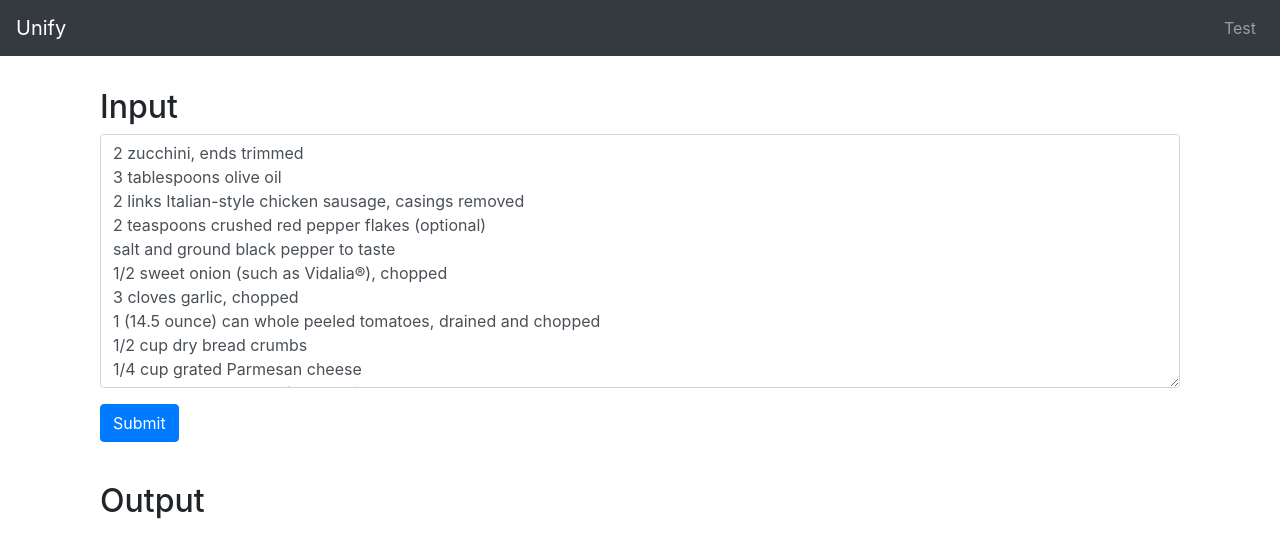
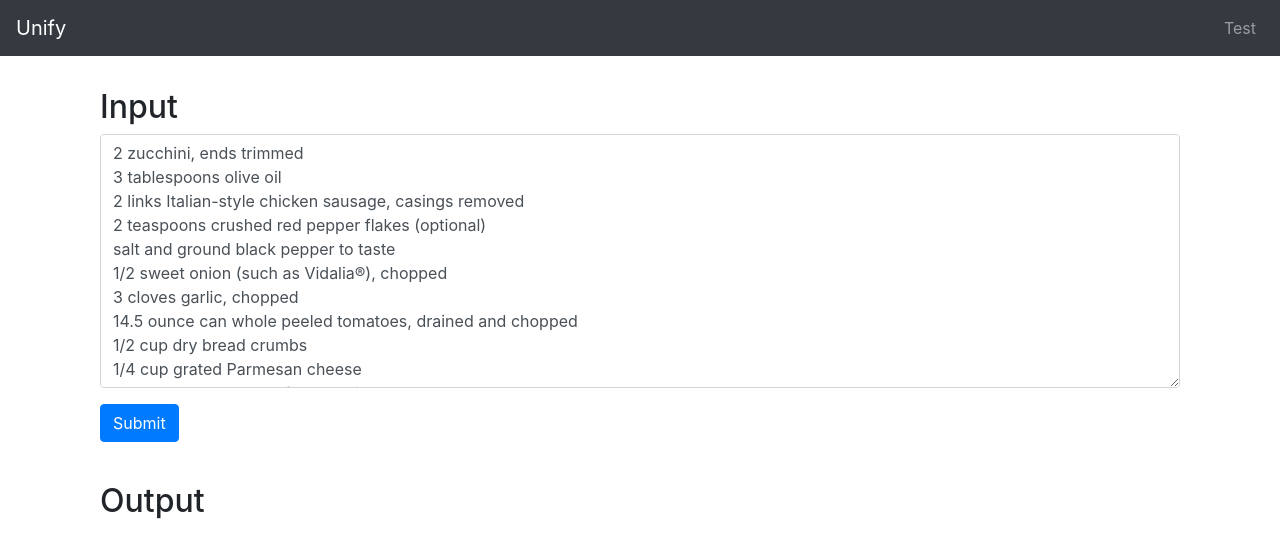
Before and after one commit to caldric/unify, a React (Create React App) app in the folder client/: page / in a window 1280 px wide. Shown: the top 558 px of the page. Built offline with nearby package versions, Linux system fonts and the light colour scheme.

Commit message:
Update test input

```diff
--- a/client/src/components/GroceryInput.tsx
+++ b/client/src/components/GroceryInput.tsx
@@ -27,7 +27,7 @@ const GroceryInput: React.FC<Props> = ({ setGroceryOutput }) => {
     'salt and ground black pepper to taste',
     '1/2 sweet onion (such as Vidalia®), chopped',
     '3 cloves garlic, chopped',
-    '1 (14.5 ounce) can whole peeled tomatoes, drained and chopped',
+    '14.5 ounce can whole peeled tomatoes, drained and chopped',
     '1/2 cup dry bread crumbs',
     '1/4 cup grated Parmesan cheese',
     '1 tablespoon chopped fresh basil',
```
